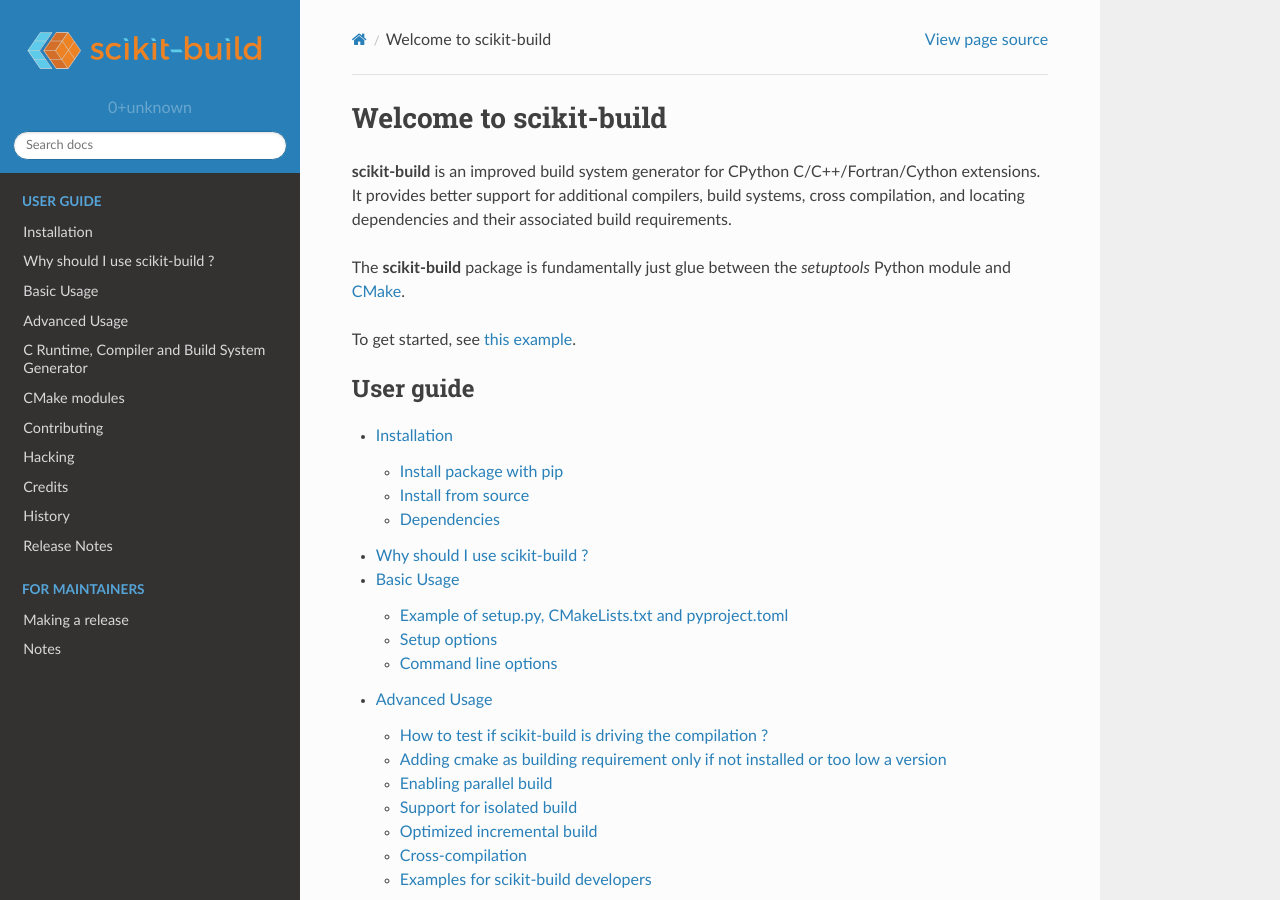
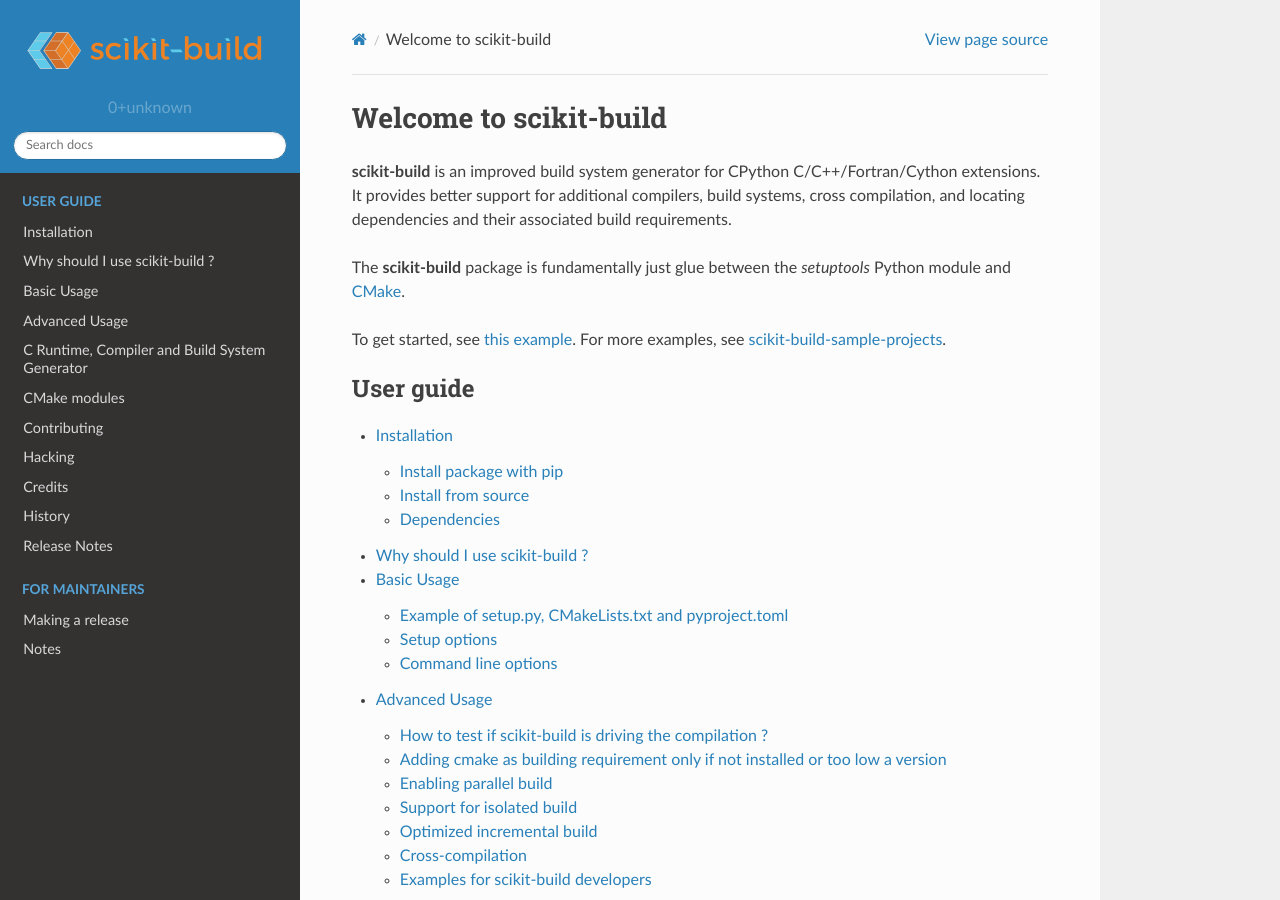
Before and after one commit to scikit-build/scikit-build, a Sphinx documentation site: the page built from docs/index.rst, in a window 1280 px wide and 900 px high. Built offline with Sphinx 7.4.7 and the Read the Docs theme 2.0.0, drawn with Linux system fonts in a browser that asks for light colours.

Commit message:
Update readthedocs with link to scikit-build-sample-projects

```diff
--- a/docs/index.rst
+++ b/docs/index.rst
@@ -15,6 +15,7 @@
 the `setuptools` Python module and `CMake <https://cmake.org/>`_.
 
 To get started, see :ref:`this example <basic_usage_example>`.
+For more examples, see `scikit-build-sample-projects <https://github.com/scikit-build/scikit-build-sample-projects>`_.
 
 .. toctree::
    :maxdepth: 2
```
